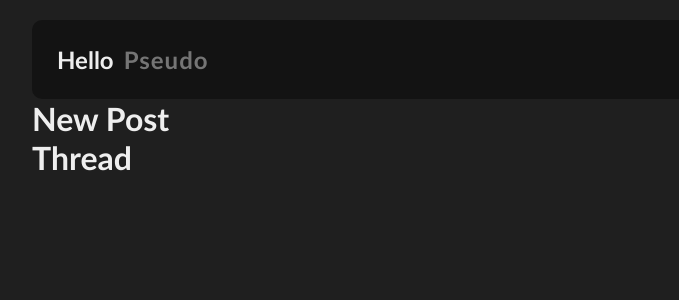
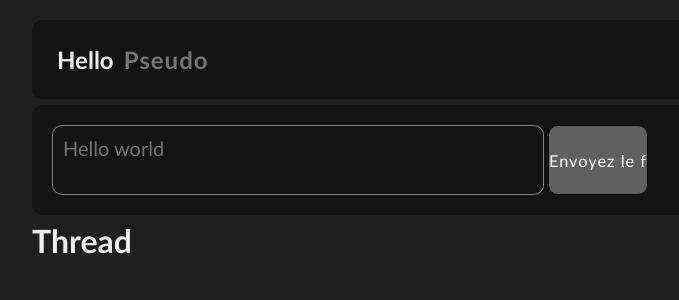
Before and after one commit to MatthieuDUPERREY/App-MERN, a React (Create React App) app in the folder front-end/: page / in a window 1280 px wide. Shown: the top 300 px of the page, without its empty margins (178-857 px from the left). Built offline with nearby package versions, Linux system fonts and the light colour scheme.

Commit message:
add files NewPosts and Thread

```diff
--- a/front-end/src/components/NewPost.js
+++ b/front-end/src/components/NewPost.js
@@ -1,10 +1,25 @@
-import React from 'react';
+import React, { useState } from "react";
+import axios from "axios";
 
-const NewPost = () => {
+const NewPost = ({ userId }) => {
+  const [message, setMessage] = useState("");
+  const handleForm = (e) => {
+    e.preventDefault();
+
+    axios.post("http://localhost:5050/post", {
+      message,
+      author: userId,
+    });
+  };
+
   return (
-    <div>
-      <h1>New Post</h1>
-    </div>
+    <form className="new-post-container" onSubmit={(e) => handleForm(e)}>
+      <textarea
+        onChange={(e) => setMessage(e.target.value)}
+        placeholder="Hello world"
+      ></textarea>
+      <input type="submit" value="Envoyez le formulaire" />
+    </form>
   );
 };
 
```
Also changed, not shown: front-end/package.json (+6 -6 lines), 1 other file (tests, documents, lock files or other folders).
